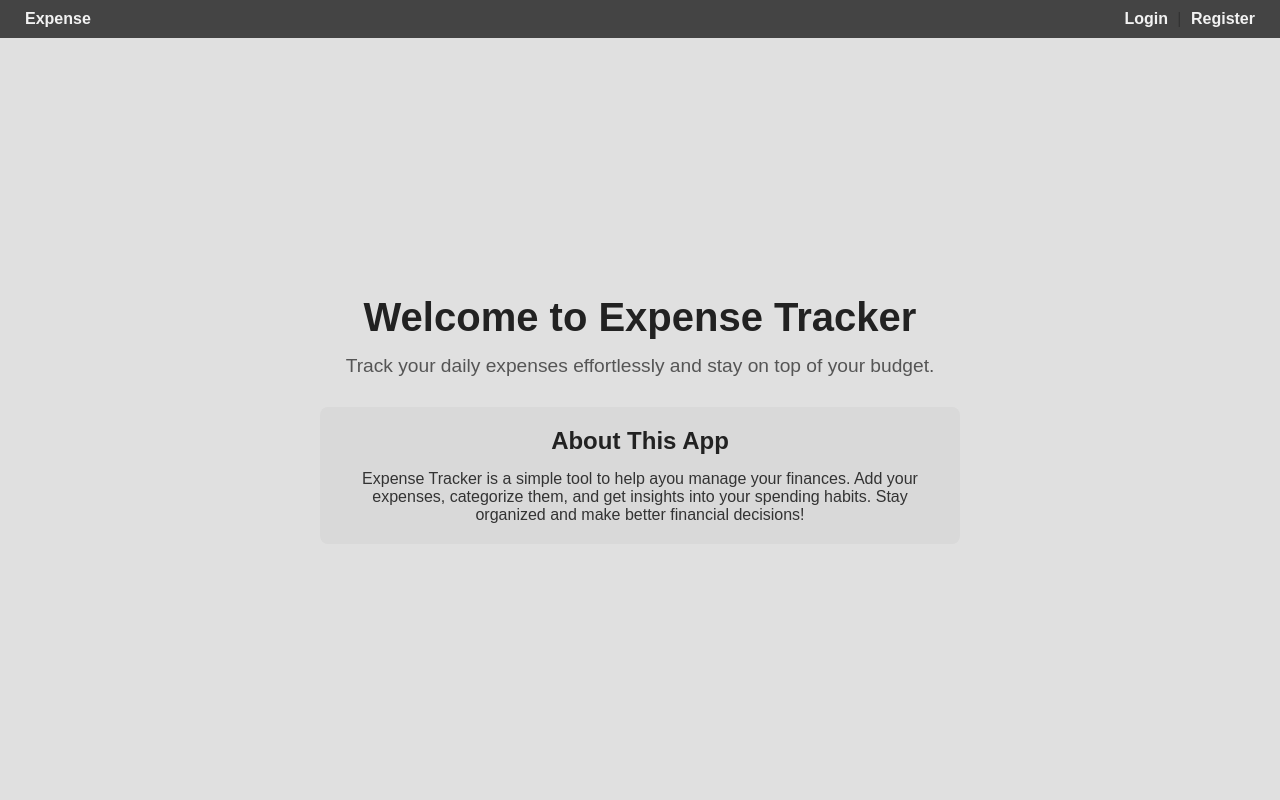
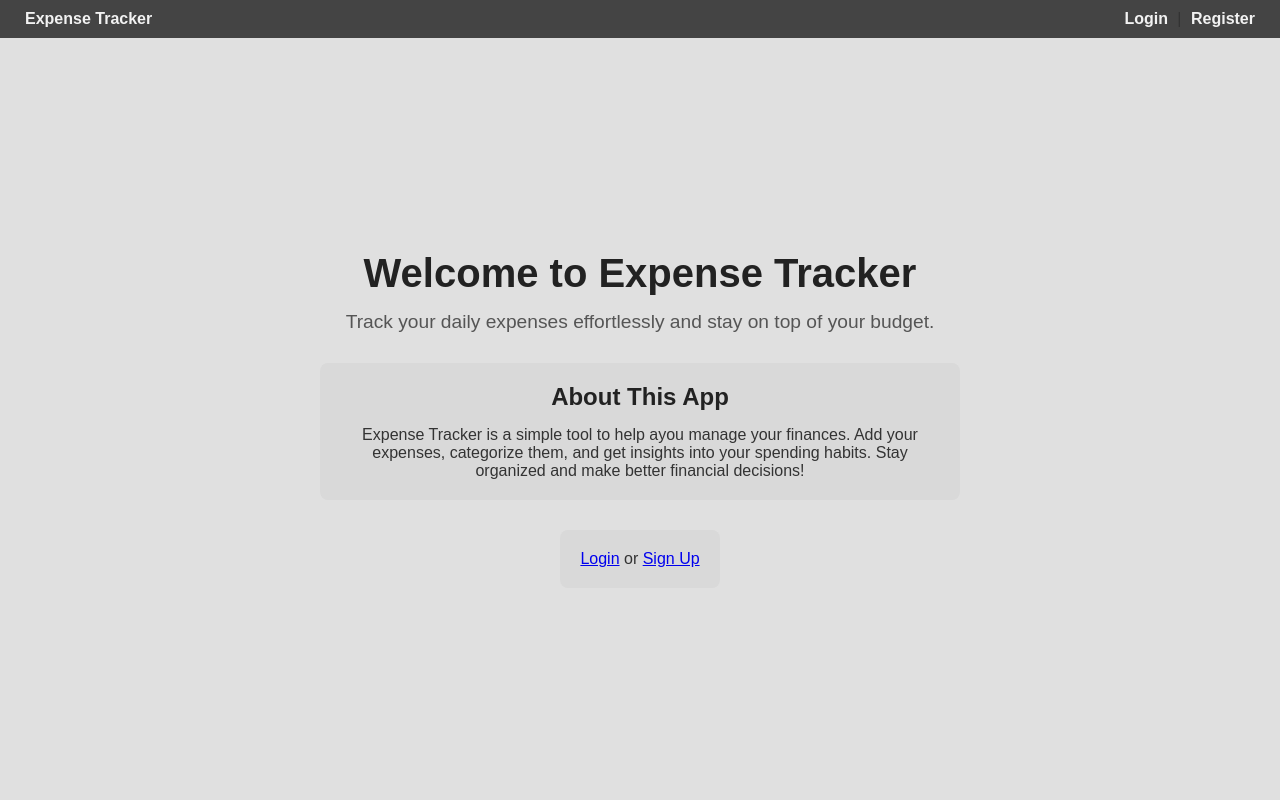
Before and after one commit to Prabinkarki67/expense_tracker, a Django app: page /expenses/ in a window 1280 px wide. Run offline with Django 5.2, Linux system fonts and the light colour scheme.

Commit message:
final touch

```diff
--- a/expense_tracker/expense_tracker/urls.py
+++ b/expense_tracker/expense_tracker/urls.py
@@ -19,6 +19,7 @@ from django.urls import path, include
 from expenses import views as expenses_view
 urlpatterns = [
     path('admin/', admin.site.urls),
+    path('', include('expenses.urls')),
     path('expenses/', include('expenses.urls')),
     path('user/', include('user.urls')),
     path('user/', include('django.contrib.auth.urls')),
--- a/expense_tracker/expenses/templates/expenses/index.html
+++ b/expense_tracker/expenses/templates/expenses/index.html
@@ -10,7 +10,7 @@
 <body>
     <nav>
         <div class="nav-left">
-            <a href="#">Expense</a>
+            <a href="#">Expense Tracker</a>
         </div>
         <div class="nav-right">
             <a href="{% url 'login' %}">Login</a> |
@@ -28,6 +28,13 @@
                 Expense Tracker is a simple tool to help ayou manage your finances. Add your expenses, categorize them, and get insights into your spending habits. Stay organized and make better financial decisions!
             </p>
         </section>
+                <section class="description">
+
+            <p>
+                <a href="{% url 'login' %}">Login</a> or
+                <a href="{% url 'register' %}">Sign Up </a>
+            </p>
+        </section>
     </div>
 </body>
 </html>
```
Also changed, not shown: expense_tracker/db.sqlite3.
